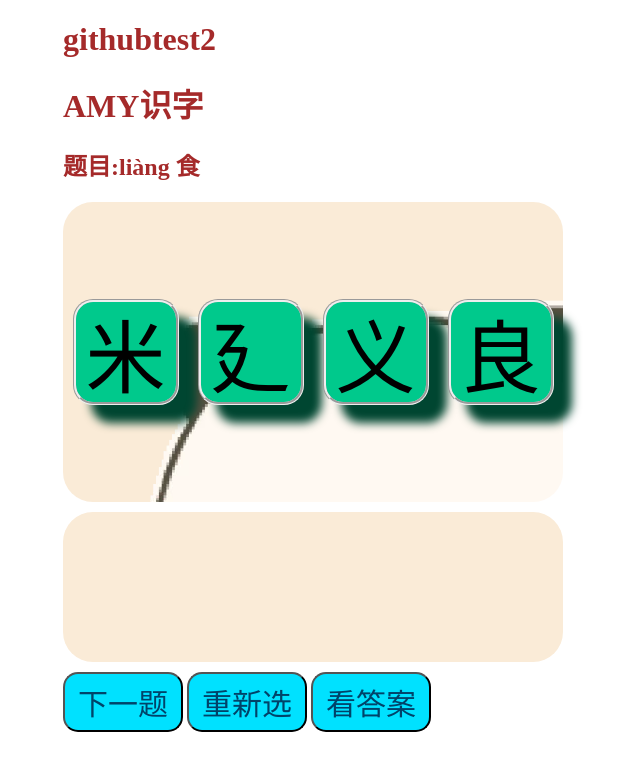
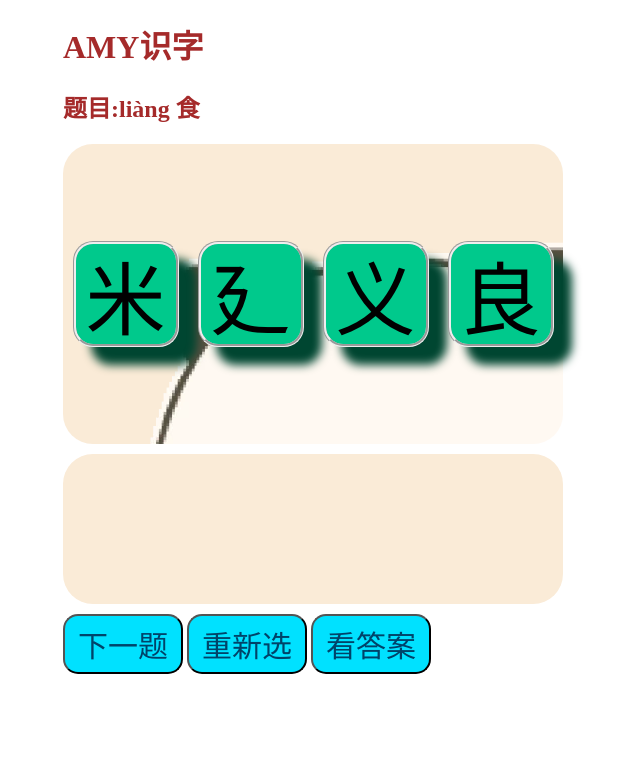
Before and after one commit to goodBoyPro/cgame, a plain HTML site: page index.html in a window 1280 px wide. Shown: the whole page, without its empty margins (327-967 px from the left). Drawn offline with Linux system fonts and the light colour scheme.

Commit message:
周日2025-05-11 22:49 Windows平台

```diff
--- a/index.html
+++ b/index.html
@@ -107,7 +107,6 @@
     }
 </style>
 <body>
-    <h1>githubtest2</h1>
     <h1>AMY识字</h1>
     <h2 id="topic">题目：</h2>
     <div id="box">
```
